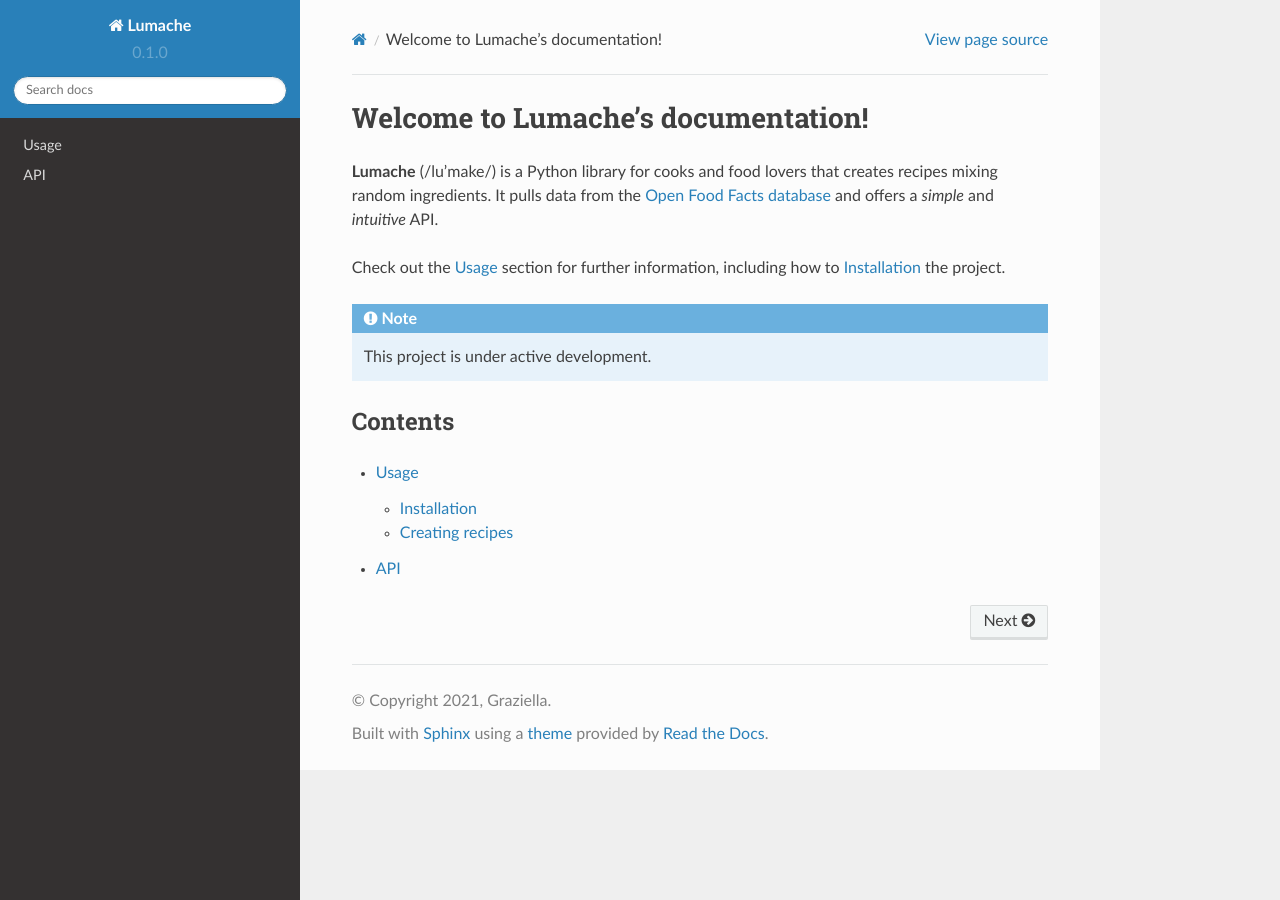
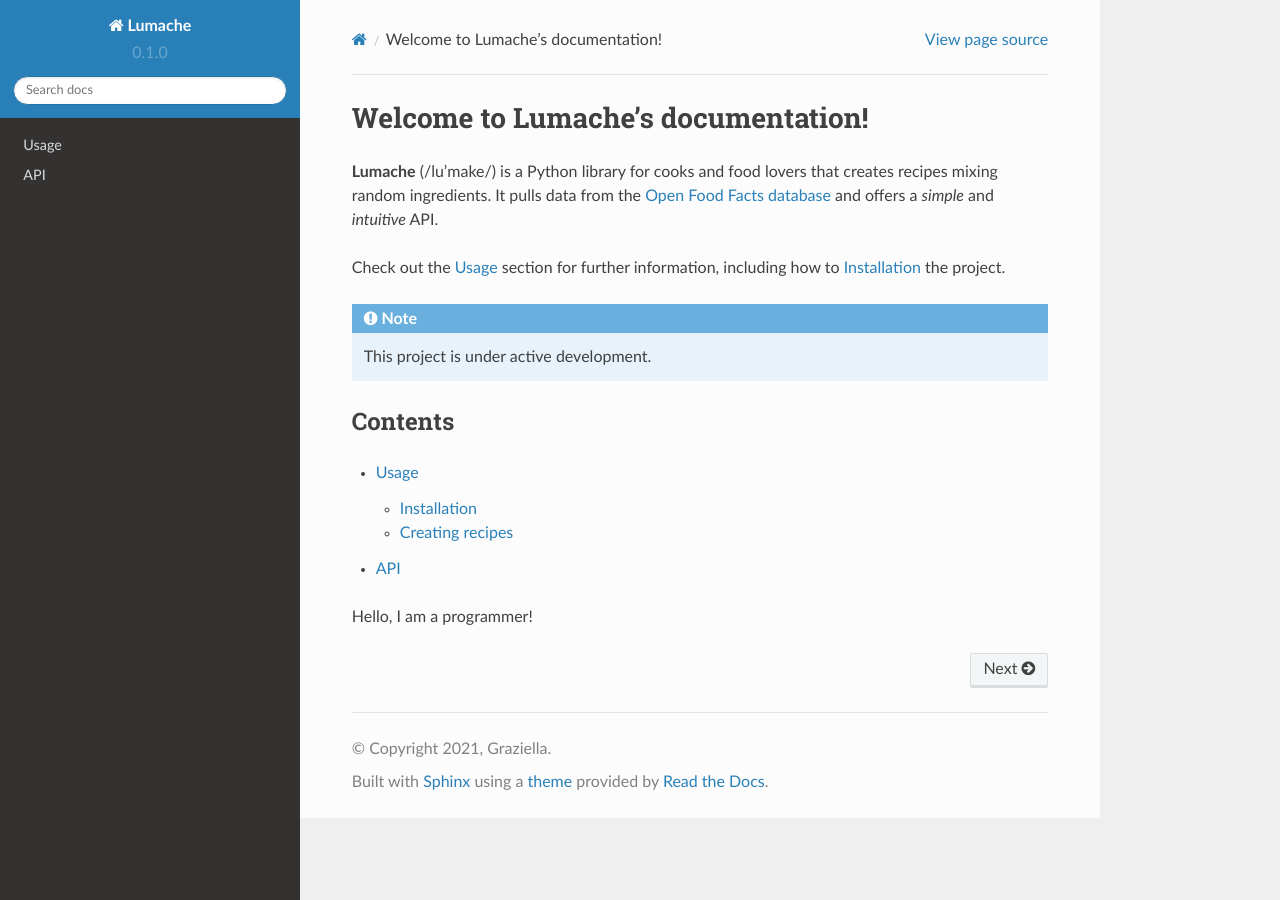
Before and after one commit to Jesson-mark/Jie-Wang-Blog, a Sphinx documentation site: the page built from docs/source/index.rst, in a window 1280 px wide. Built offline with Sphinx 7.4.7 and the Read the Docs theme 2.0.0, drawn with Linux system fonts in a browser that asks for light colours.

Commit message:
Update index.rst

```diff
--- a/docs/source/index.rst
+++ b/docs/source/index.rst
@@ -20,3 +20,5 @@ Contents
 
    usage
    api
+
+Hello, I am a programmer!
```
